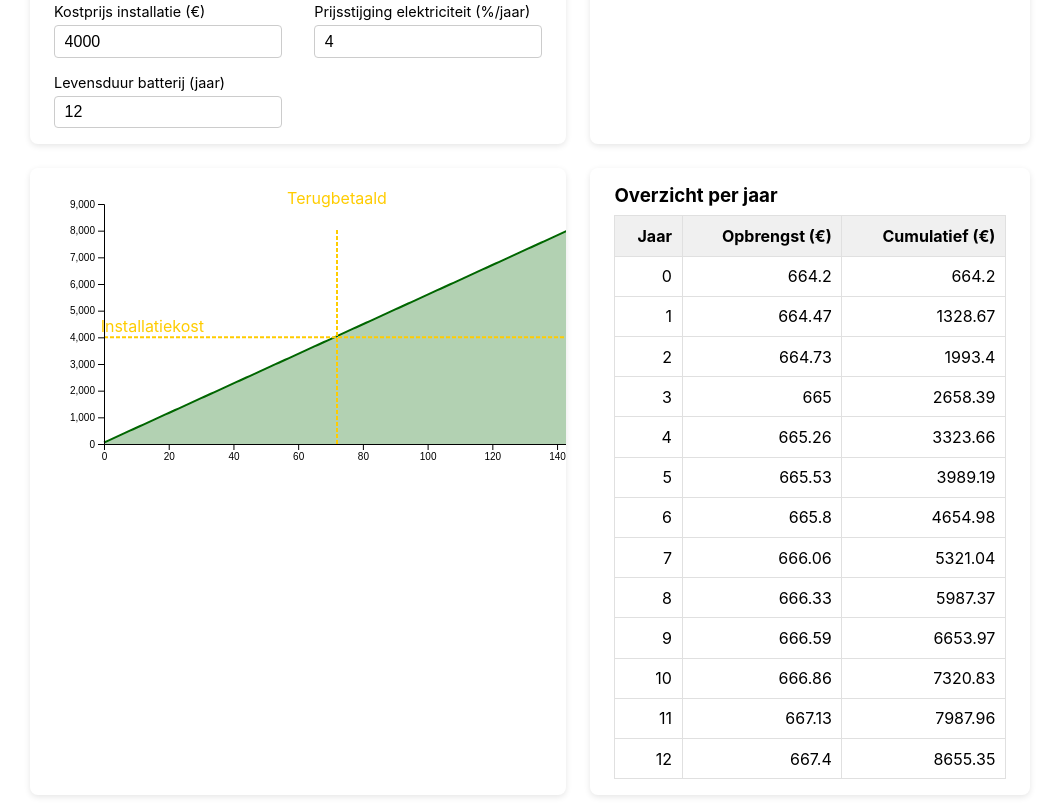
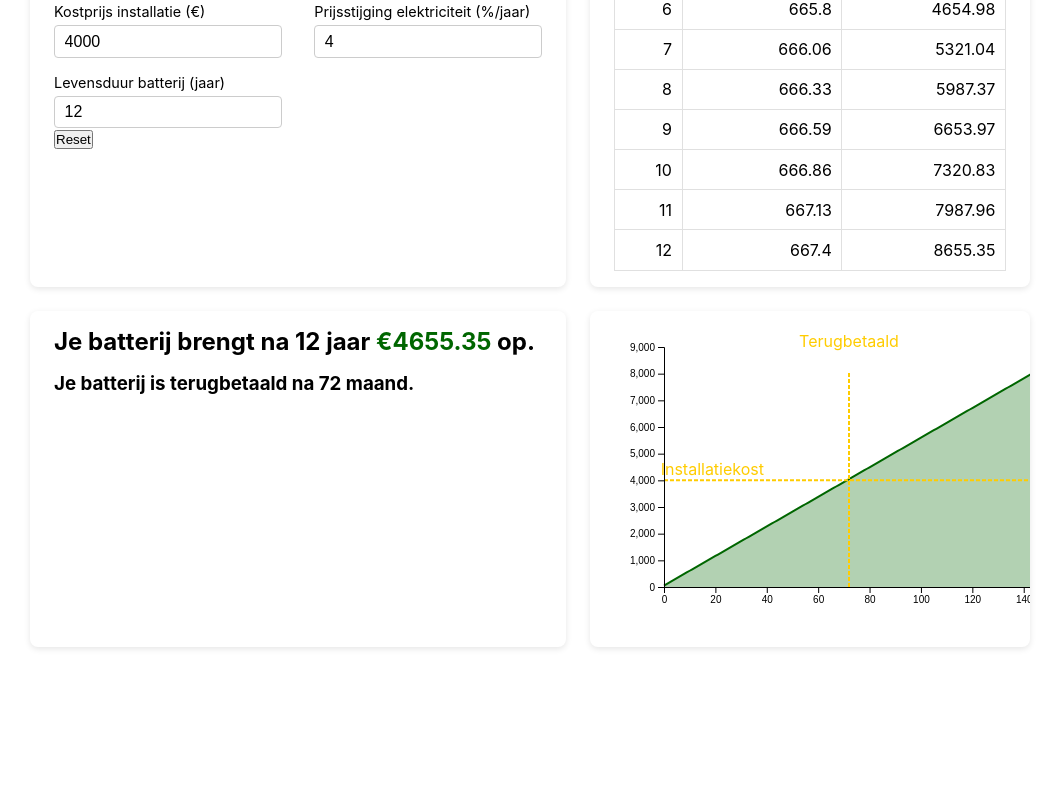
Before and after one commit to 0x01d/bat-calc, a website built with webpack: page src/index.html in a window 1280 px wide. Shown: the part 356-1167 px from the top of the page, without its empty margins (110-1171 px from the left). After the commit the page ends 1019 px from the top, so only its background shows below. Built offline with nearby package versions, Linux system fonts and the light colour scheme.

Commit message:
progress

```diff
--- a/src/index.html
+++ b/src/index.html
@@ -1,10 +1,10 @@
-<!-- index.html -->
 <!DOCTYPE html>
 <html lang="nl">
 <head>
   <meta charset="UTF-8">
   <meta name="viewport" content="width=device-width,initial-scale=1.0">
   <title>Battery Profit Calculator</title>
+  <link rel="stylesheet" href="styles.css">
 </head>
 <body>
   <div id="battery-calculator" class="container">
@@ -56,10 +56,19 @@
           <input id="lifespan" type="number" step="1">
         </label>
       </div>
+      <div class="form-actions">
+        <button type="button" id="reset-btn">Reset</button>
+      </div>
     </section>
-    <section id="text-div" class="panel"></section>
-    <section id="chart-div" class="panel"></section>
-    <section id="table-div" class="panel"></section>
+
+    <section id="table-div" class="panel">
+    </section>
+
+    <section id="text-div" class="panel">
+    </section>
+
+    <section id="chart-div" class="panel">
+    </section>
   </div>
 </body>
 </html>
--- a/src/script.js
+++ b/src/script.js
@@ -149,25 +149,24 @@
     // if never profitable, totalProfit is negative
     const totalProfit = dataYearly[life].cumul - installC;
     const isProfitable = totalProfit > 0 ? true : false;
-    const average = totalProfit / life;
+    //const average = totalProfit / life;
 
 
     // text summary
-    const avgText = `Je spaart gemiddeld <strong>€${rnd(average)}</strong> per jaar, over ${life} jaar.`;
+    //const avgText = `Je spaart gemiddeld <strong>€${rnd(average)}</strong> per jaar, over ${life} jaar.`;
     const profitColor = isProfitable ? COLOR_PRIMARY : COLOR_NOT_PROF;
-    const totalText = `Je totale winst op de batterij is <strong style="color:${profitColor}">€${rnd(totalProfit)}</strong>.`;
+    const totalText = `Je batterij brengt na ${life} jaar <strong style="color:${profitColor}">€${rnd(totalProfit)}</strong> op.`;
 
     let paybackText;
     if (isProfitable) {
-        paybackText = `Je batterij is terugbetaald na <strong>${monthCount}</strong> maanden.`;
+        paybackText = `Je batterij is terugbetaald na <strong>${monthCount}</strong> maand.`;
     } else {
         paybackText = `Je batterij, is niet rendabel.`;
     }
 
     document.getElementById('text-div').innerHTML = `
-    <p>${avgText}</p>
-    <p>${paybackText}</p>
-    <p>${totalText}</p>
+    <h2>${totalText}</h2>
+    <h3>${paybackText}</h3>
   `;
 
     // render chart and table
--- a/src/styles.css
+++ b/src/styles.css
@@ -63,6 +63,7 @@
 #text-div p {
   margin: 0.5rem 0;
 }
+
 #chart-div {
   overflow-x: auto;
 }
```
